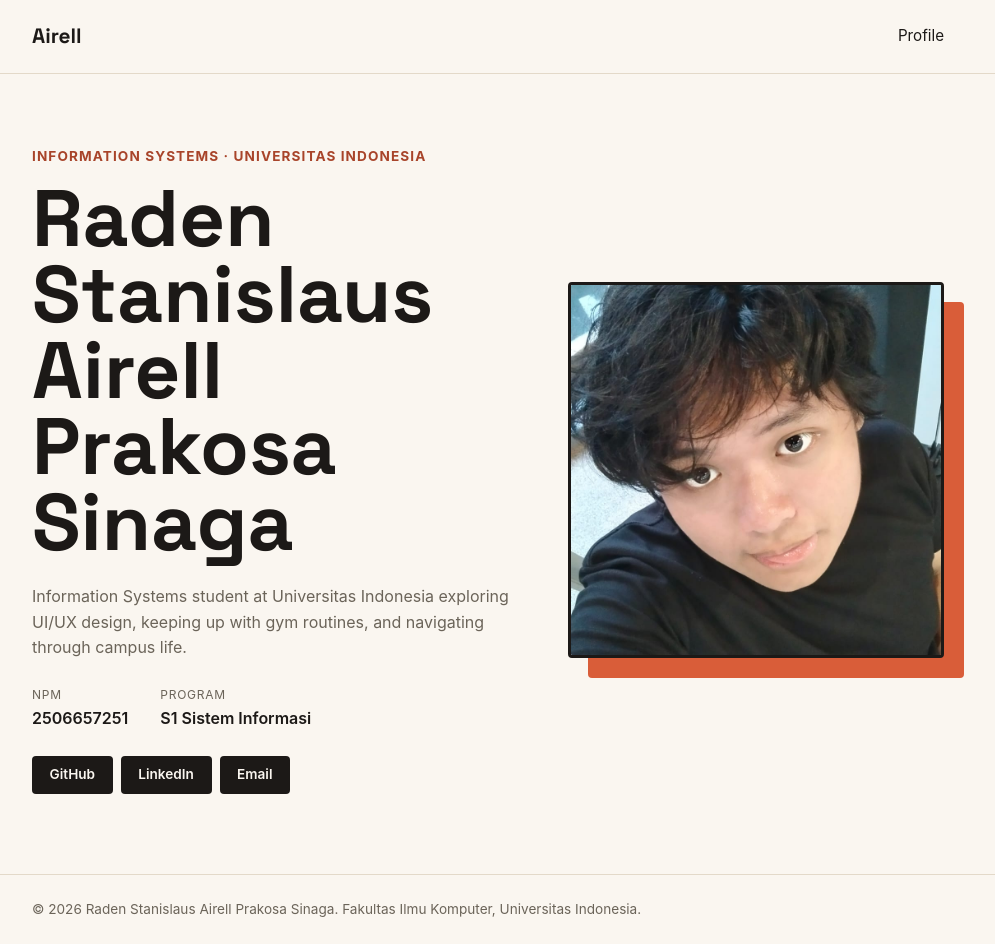
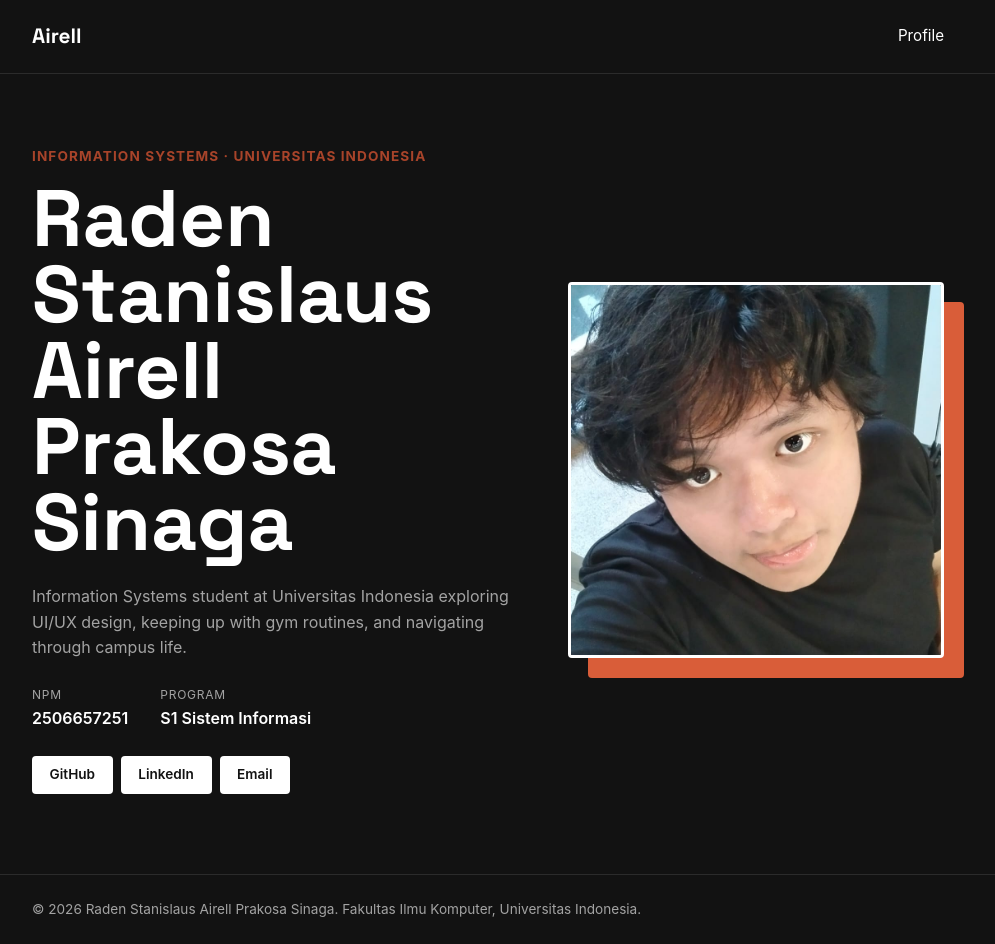
Before and after one commit to airelprakosa/myportofolio, a Django app: page / in a window 1280 px wide. Shown: the whole page, without its empty margins (152-1147 px from the left). Run offline with Django 5.2, Linux system fonts and the light colour scheme.

Commit message:
chore change webstie colour

```diff
--- a/static/css/style.css
+++ b/static/css/style.css
@@ -5,12 +5,12 @@
 }
 
 :root {
-    --ink: #1c1917;
-    --paper: #faf6f0;
+    --ink: #ffffff;
+    --paper: #121212;
     --accent: #d95d39;
     --accent-dark: #a8442a;
-    --line: #e3d9c9;
-    --text-muted: #6b6459;
+    --line: #2b2b2b;
+    --text-muted: #a3a3a3;
     --radius: 4px;
 }
 
```
